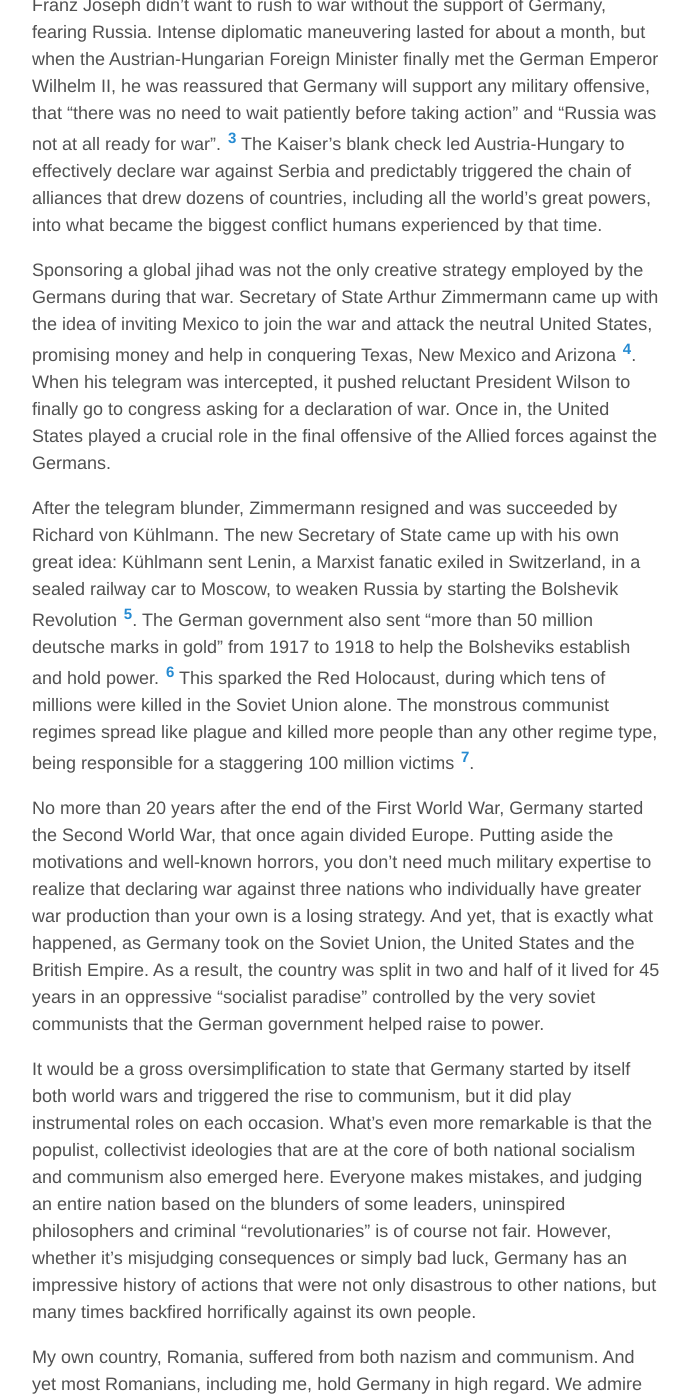
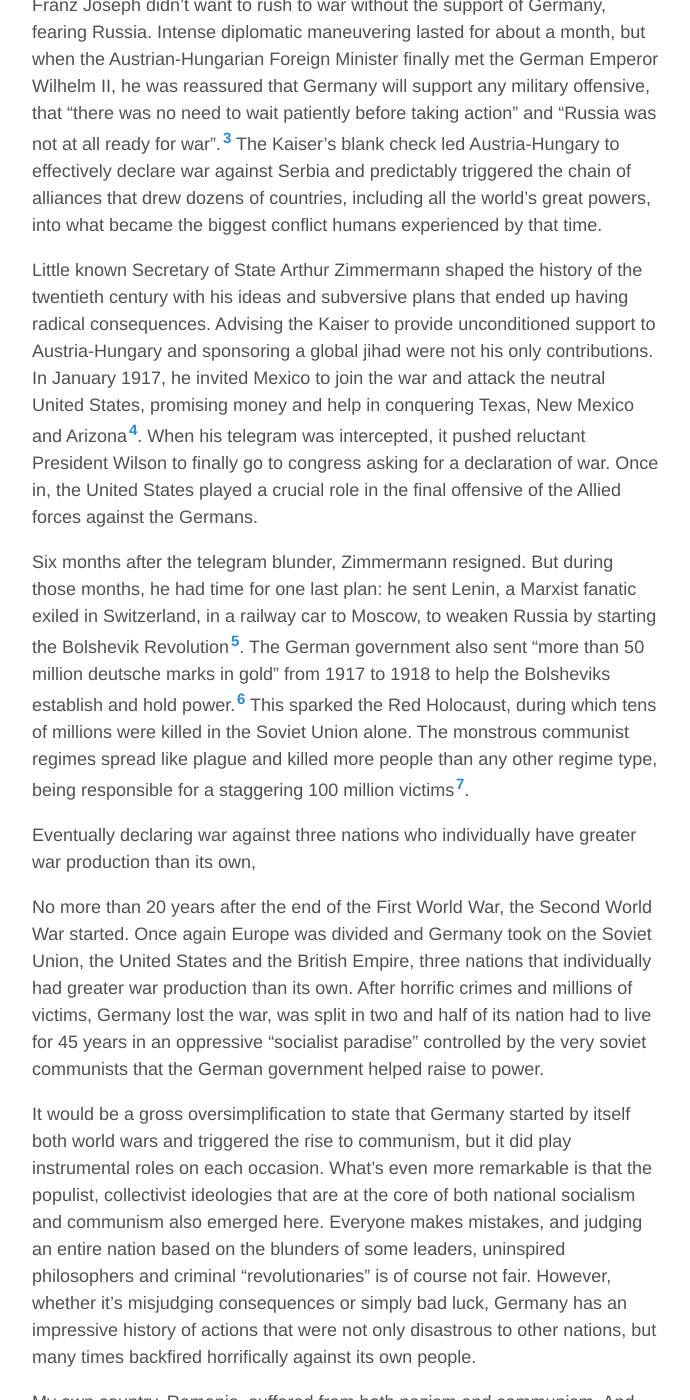
Before and after one commit to aoghina/aoghina.github.io, a Jekyll site: the page built from _posts/2016-04-02-the-german-blunders.md, in a window 1280 px wide and 1400 px high, scrolled down 701 px. Shown: the whole window, without its empty margins (293-983 px from the left). Built offline with Jekyll 4.4.1, drawn with Linux system fonts in a browser that asks for light colours; comment, search, counter and statistics services are not loaded.

Commit message:
Update blunders

```diff
--- a/_posts/2016-04-02-the-german-blunders.md
+++ b/_posts/2016-04-02-the-german-blunders.md
@@ -5,17 +5,19 @@ comments: True
 lang: en
 ---
 
-In the spring of 1915, a party of twenty was leaving Constantinople with a dangerous mission. Led by German super-spy Oskar von Niedermayer and diplomat Werner Otto von Hentig, their goal was to survive a hazardous trip to Kabul without being intercepted and convince the Emir to rally Afghanistan to the Central Powers side by attacking the British Raj in India [^1]. Their mission was part of a larger World War I plan that the Germans pursued relentlessly, aiming to subvert British authority by calling for nothing less than a pan-Islamic jihad. Numerous efforts were made in this direction, including running a reeducation camp near Berlin for muslim POWs, where they were being taught to wage offensive jihad against Britain and France while living in relative luxury, to be then recruited in the German Army [^2].
+In the spring of 1915, a party of twenty was leaving Constantinople with a dangerous mission. Led by German super-spy Oskar von Niedermayer and diplomat Werner Otto von Hentig, their goal was to survive a hazardous trip to Kabul without being intercepted and convince the Emir to rally Afghanistan to the Central Powers side by attacking the British Raj in India[^1]. Their mission was part of a larger World War I plan that the Germans pursued relentlessly, aiming to subvert British authority by calling for nothing less than a pan-Islamic jihad. Numerous efforts were made in this direction, including running a reeducation camp near Berlin for muslim POWs, where they were being taught to wage offensive jihad against Britain and France while living in relative luxury, to be then recruited in the German Army[^2].
 
  <!--more-->
 
-While a state policy of promoting global jihad would seem crazy today, the Germans did it during the First World War, when the circumstances were different. But what ignited that war in the first place and why did it become global? While the assassination of Archduke Franz Ferdinand of Austria in Sarajevo escalated tensions between Austria-Hungary and Serbia, the war didn't start immediately. Many were against a military conflict and Emperor Franz Joseph didn't want to rush to war without the support of Germany, fearing Russia. Intense diplomatic maneuvering lasted for about a month, but when the Austrian-Hungarian Foreign Minister finally met the German Emperor Wilhelm II, he was reassured that Germany will support any military offensive, that "there was no need to wait patiently before taking action" and "Russia was not at all ready for war". [^3] The Kaiser's blank check led Austria-Hungary to effectively declare war against Serbia and predictably triggered the chain of alliances that drew dozens of countries, including all the world's great powers, into what became the biggest conflict humans experienced by that time.
+While a state policy of promoting global jihad would seem crazy today, the Germans did it during the First World War, when the circumstances were different. But what ignited that war in the first place and why did it become global? While the assassination of Archduke Franz Ferdinand of Austria in Sarajevo escalated tensions between Austria-Hungary and Serbia, the war didn't start immediately. Many were against a military conflict and Emperor Franz Joseph didn't want to rush to war without the support of Germany, fearing Russia. Intense diplomatic maneuvering lasted for about a month, but when the Austrian-Hungarian Foreign Minister finally met the German Emperor Wilhelm II, he was reassured that Germany will support any military offensive, that "there was no need to wait patiently before taking action" and "Russia was not at all ready for war".[^3] The Kaiser's blank check led Austria-Hungary to effectively declare war against Serbia and predictably triggered the chain of alliances that drew dozens of countries, including all the world's great powers, into what became the biggest conflict humans experienced by that time.
 
-Sponsoring a global jihad was not the only creative strategy employed by the Germans during that war. Secretary of State Arthur Zimmermann came up with the idea of inviting Mexico to join the war and attack the neutral United States, promising money and help in conquering Texas, New Mexico and Arizona [^4]. When his telegram was intercepted, it pushed reluctant President Wilson to finally go to congress asking for a declaration of war. Once in, the United States played a crucial role in the final offensive of the Allied forces against the Germans.
+Little known Secretary of State Arthur Zimmermann shaped the history of the twentieth century with his ideas and subversive plans that ended up having radical consequences. Advising the Kaiser to provide unconditioned support to Austria-Hungary and sponsoring a global jihad were not his only contributions. In January 1917, he invited Mexico to join the war and attack the neutral United States, promising money and help in conquering Texas, New Mexico and Arizona[^4]. When his telegram was intercepted, it pushed reluctant President Wilson to finally go to congress asking for a declaration of war. Once in, the United States played a crucial role in the final offensive of the Allied forces against the Germans.
 
-After the telegram blunder, Zimmermann resigned and was succeeded by Richard von Kühlmann. The new Secretary of State came up with his own great idea: Kühlmann sent Lenin, a Marxist fanatic exiled in Switzerland, in a sealed railway car to Moscow, to weaken Russia by starting the Bolshevik Revolution [^5]. The German government also sent "more than 50 million deutsche marks in gold" from 1917 to 1918 to help the Bolsheviks establish and hold power. [^6] This sparked the Red Holocaust, during which tens of millions were killed in the Soviet Union alone. The monstrous communist regimes spread like plague and killed more people than any other regime type, being responsible for a staggering 100 million victims [^7].
+Six months after the telegram blunder, Zimmermann resigned. But during those months, he had time for one last plan: he sent Lenin, a Marxist fanatic exiled in Switzerland, in a railway car to Moscow, to weaken Russia by starting the Bolshevik Revolution[^5]. The German government also sent "more than 50 million deutsche marks in gold" from 1917 to 1918 to help the Bolsheviks establish and hold power.[^6] This sparked the Red Holocaust, during which tens of millions were killed in the Soviet Union alone. The monstrous communist regimes spread like plague and killed more people than any other regime type, being responsible for a staggering 100 million victims[^7].
 
-No more than 20 years after the end of the First World War, Germany started the Second World War, that once again divided Europe. Putting aside the motivations and well-known horrors, you don't need much military expertise to realize that declaring war against three nations who individually have greater war production than your own is a losing strategy. And yet, that is exactly what happened, as Germany took on the Soviet Union, the United States and the British Empire. As a result, the country was split in two and half of it lived for 45 years in an oppressive "socialist paradise" controlled by the very soviet communists that the German government helped raise to power.
+Eventually declaring war against three nations who individually have greater war production than its own,
+
+No more than 20 years after the end of the First World War, the Second World War started. Once again Europe was divided and Germany took on the Soviet Union, the United States and the British Empire, three nations that individually had greater war production than its own. After horrific crimes and millions of victims, Germany lost the war, was split in two and half of its nation had to live for 45 years in an oppressive "socialist paradise" controlled by the very soviet communists that the German government helped raise to power.
 
 It would be a gross oversimplification to state that Germany started by itself both world wars and triggered the rise to communism, but it did play instrumental roles on each occasion. What's even more remarkable is that the populist, collectivist ideologies that are at the core of both national socialism and communism also emerged here. Everyone makes mistakes, and judging an entire nation based on the blunders of some leaders, uninspired philosophers and criminal "revolutionaries" is of course not fair. However, whether it's misjudging consequences or simply bad luck, Germany has an impressive history of actions that were not only disastrous to other nations, but many times backfired horrifically against its own people.
 
```
